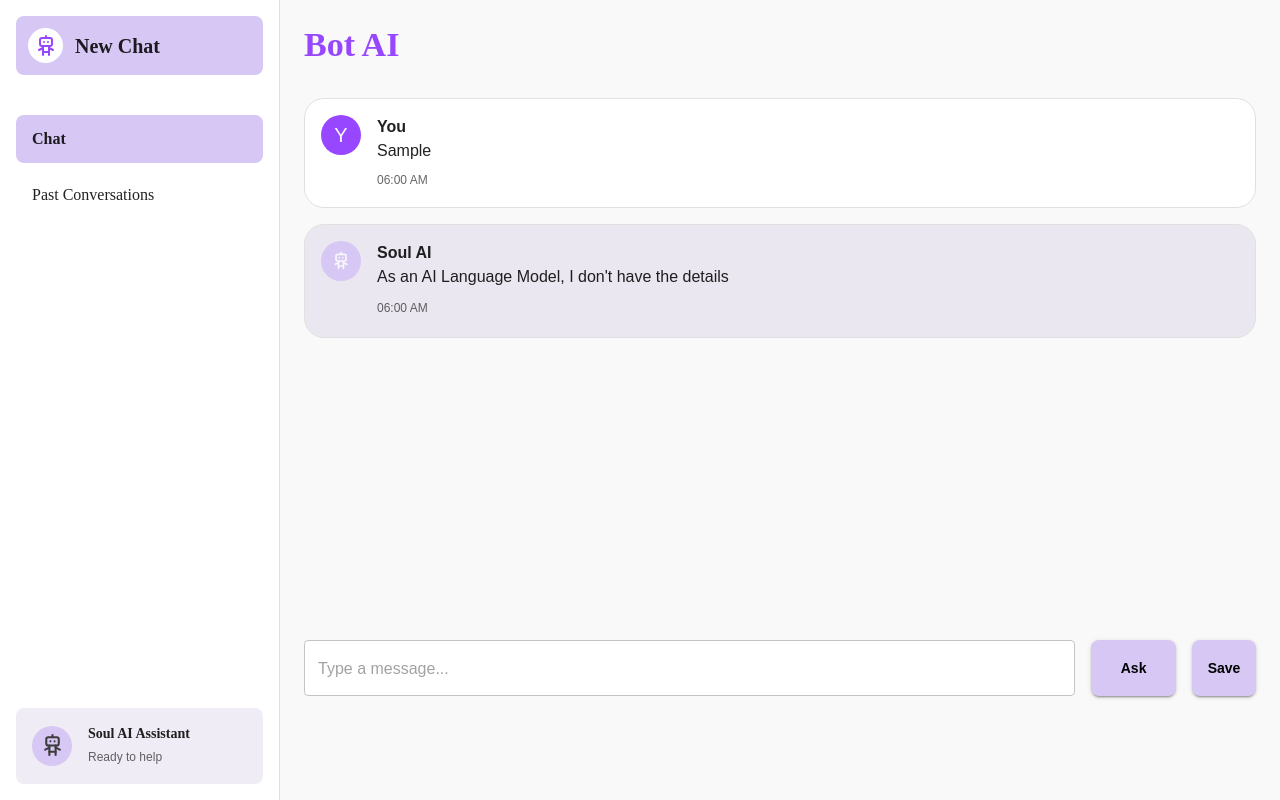
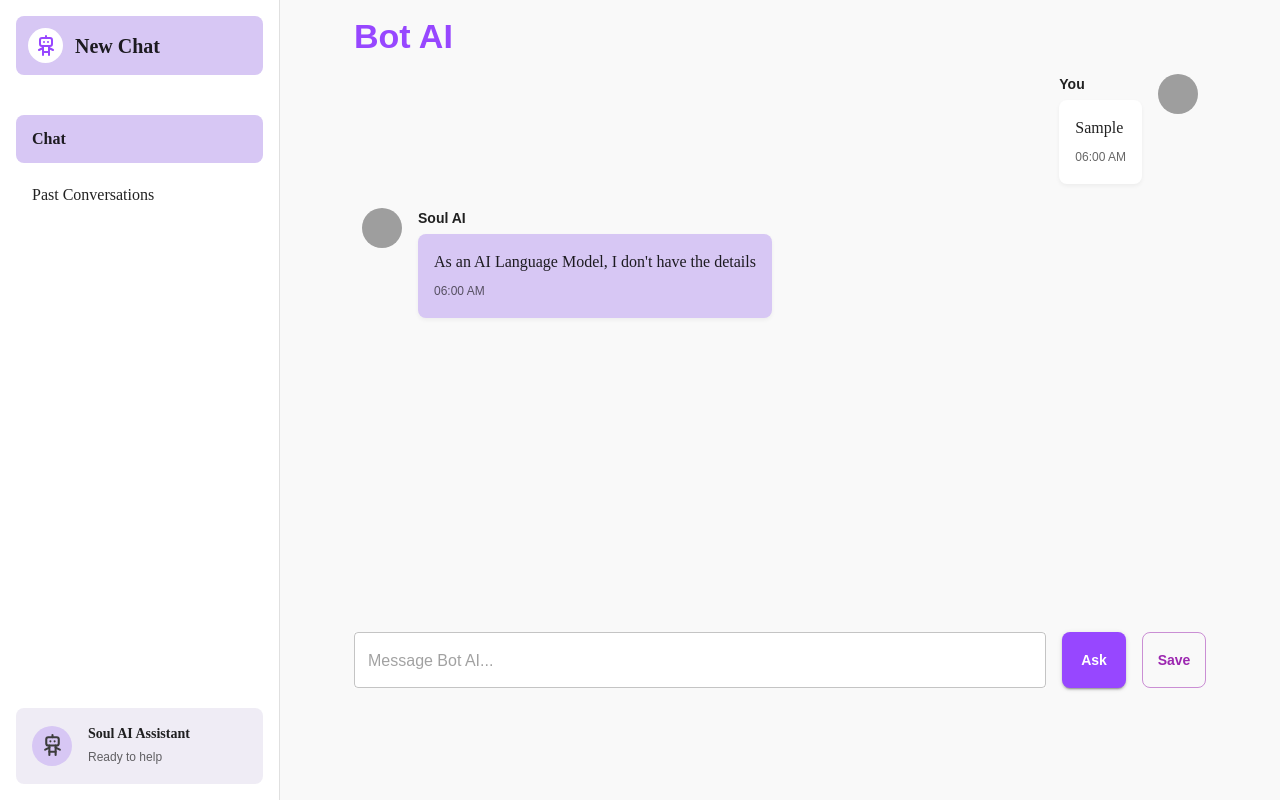
Before and after one commit to Rushikesh1Avachat/x_bot, a React (Create React App) app: page / in a window 1280 px wide. Both pictures are taken after typing "Sample" into the empty fields and a click on the button "Ask". Built offline with nearby package versions, Linux system fonts and the light colour scheme; grey boxes are pictures that could not be loaded.

Commit message:
try to pass demigod test cases

```diff
--- a/src/App.js
+++ b/src/App.js
@@ -1,48 +1,21 @@
-import React, { useState, useEffect } from 'react';
+import React from 'react';
 import { Routes, Route } from 'react-router-dom';
-import { ThemeProvider, CssBaseline, Box, CircularProgress } from '@mui/material';
-import axios from 'axios';
-import { theme } from './theme/theme';
+import { ThemeProvider, CssBaseline } from '@mui/material';
 import Layout from './components/Layout';
 import ChatPage from './pages/ChatPage';
 import HistoryPage from './pages/HistoryPage';
+import { theme } from "./theme/theme";
 
 function App() {
-  const [botData, setBotData] = useState([]);
-  const [loading, setLoading] = useState(true);
-
-  useEffect(() => {
-    const fetchData = async () => {
-      try {
-        // Matches the public/api/data.json path
-        const response = await axios.get('/api/data.json');
-        setBotData(response.data);
-      } catch (error) {
-        console.error("Error loading mock data:", error);
-      } finally {
-        setLoading(false);
-      }
-    };
-    fetchData();
-  }, []);
-
-  if (loading) {
-    return (
-      <Box sx={{ display: 'flex', justifyContent: 'center', alignItems: 'center', height: '100vh', bgcolor: '#F9F9FB' }}>
-        <CircularProgress sx={{ color: '#9747FF' }} />
-      </Box>
-    );
-  }
-
   return (
     <ThemeProvider theme={theme}>
       <CssBaseline />
-      <Layout>
-        <Routes>
-          <Route path="/" element={<ChatPage botData={botData} />} />
+      <Routes>
+        <Route element={<Layout />}>
+          <Route path="/" element={<ChatPage />} />
           <Route path="/history" element={<HistoryPage />} />
-        </Routes>
-      </Layout>
+        </Route>
+      </Routes>
     </ThemeProvider>
   );
 }
--- a/src/components/ChatBubble.jsx
+++ b/src/components/ChatBubble.jsx
@@ -1,42 +1,53 @@
 import React, { useState } from 'react';
-import { Box, Typography, Avatar, Paper, IconButton } from '@mui/material';
-import { TbRobot } from 'react-icons/tb';
+import { Box, Typography, Avatar, IconButton, Rating } from '@mui/material';
 import { MdThumbUpOffAlt, MdThumbDownOffAlt } from 'react-icons/md';
 
-const ChatBubble = ({ message, onFeedback }) => {
-  const isBot = message.role === 'Soul AI';
+const ChatBubble = ({ message, onLikeDislike }) => {
+  const isBot = message.role === 'bot';
   const [isHovered, setIsHovered] = useState(false);
 
   return (
     <Box
       onMouseEnter={() => setIsHovered(true)}
       onMouseLeave={() => setIsHovered(false)}
-      sx={{ display: 'flex', gap: 2, mb: 3, flexDirection: isBot ? 'row' : 'row-reverse' }}
+      sx={{
+        display: 'flex',
+        gap: 2,
+        mb: 3,
+        flexDirection: isBot ? 'row' : 'row-reverse',
+        alignItems: 'flex-start'
+      }}
     >
-      <Avatar sx={{ bgcolor: isBot ? '#D7C7F4' : '#9747FF' }}>
-        {isBot ? <TbRobot color="#333" /> : 'Y'}
-      </Avatar>
-      <Box sx={{ maxWidth: '80%' }}>
-        <Typography variant="subtitle2" sx={{ fontWeight: 'bold', mb: 0.5 }}>{message.role}</Typography>
-        <Paper elevation={0} sx={{ p: 2, bgcolor: isBot ? '#AF9FCD33' : '#fff', borderRadius: '20px', border: '1px solid #E0E0E0' }}>
-          {/* Requirement: AI Response inside <p> tag */}
-          <p style={{ margin: 0 }}>{message.text}</p>
+      <Avatar src={isBot ? "/bot-logo.png" : "/user-logo.png"} />
+      <Box sx={{ maxWidth: '70%' }}>
+        <Typography variant="subtitle2" sx={{ fontWeight: 'bold', mb: 0.5 }}>
+          {isBot ? <span>Soul AI</span> : 'You'}
+        </Typography>
+        <Box sx={{
+          p: 2,
+          bgcolor: isBot ? 'primary.light' : '#fff',
+          borderRadius: 2,
+          boxShadow: '0px 2px 4px rgba(0,0,0,0.05)'
+        }}>
+          {/* Requirement: AI Response must be in a <p> tag */}
+          <p style={{ margin: 0, fontSize: '1rem' }}>{message.text}</p>
 
           <Box sx={{ display: 'flex', justifyContent: 'space-between', mt: 1, alignItems: 'center' }}>
-            <Typography variant="caption" color="textSecondary">{message.time}</Typography>
+            <Typography variant="caption" color="text.secondary">{message.time}</Typography>
+
             {isBot && isHovered && (
-              <Box>
-                <IconButton size="small"><MdThumbUpOffAlt size={16} /></IconButton>
-                <IconButton size="small" onClick={onFeedback}><MdThumbDownOffAlt size={16} /></IconButton>
+              <Box sx={{ display: 'flex', gap: 1 }}>
+                <IconButton size="small" onClick={() => onLikeDislike('like')}>
+                  <MdThumbUpOffAlt size={16} />
+                </IconButton>
+                <IconButton size="small" onClick={() => onLikeDislike('dislike')}>
+                  <MdThumbDownOffAlt size={16} />
+                </IconButton>
               </Box>
             )}
           </Box>
-          {message.feedback && (
-            <Typography variant="body2" sx={{ mt: 1, fontWeight: 'bold' }}>
-              Feedback: <span style={{ fontWeight: 'normal' }}>{message.feedback}</span>
-            </Typography>
-          )}
-        </Paper>
+          {message.rating && <Rating value={message.rating} readOnly size="small" sx={{ mt: 1 }} />}
+        </Box>
       </Box>
     </Box>
   );
--- a/src/pages/ChatPage.jsx
+++ b/src/pages/ChatPage.jsx
@@ -1,75 +1,89 @@
-import React, { useState } from 'react';
-import { Box, TextField, Button, Typography, Paper, Avatar, IconButton, Grid, Container } from '@mui/material';
-import { TbRobot } from 'react-icons/tb';
-import { MdThumbUpOffAlt, MdThumbDownOffAlt } from 'react-icons/md';
-import FeedbackModal from "../components/FeedbackModal"
-const ChatPage = ({ botData }) => {
+import React, { useState, useEffect } from 'react';
+import { Box, Container, TextField, Button, Grid, Paper, Typography, Avatar } from '@mui/material';
+import axios from 'axios';
+import { TbRobot } from 'react-icons/tb'; // Using the React Icon we discussed
+import ChatBubble from '../components/ChatBubble';
+import FeedbackModal from '../components/FeedbackModal';
+
+const ChatPage = () => {
   const [input, setInput] = useState('');
   const [messages, setMessages] = useState([]);
+  const [data, setData] = useState([]);
   const [openFeedback, setOpenFeedback] = useState(false);
-  const [activeMsgIndex, setActiveMsgIndex] = useState(null);
 
-  // Logic to handle question matching
-  const getBotResponse = (userInput) => {
-    const clean = (str) => str.toLowerCase().trim().replace(/[?]$/, "");
-    const match = botData.find(item => clean(item.question) === clean(userInput));
-    return match ? match.response : "As an AI Language Model, I don't have the details";
-  };
+  // Fetch all 54 questions on mount
+  useEffect(() => {
+    axios.get('/api/data.json')
+      .then(res => setData(res.data))
+      .catch(err => console.error("Error loading JSON:", err));
+  }, []);
 
   const handleAsk = (e) => {
-    if (e) e.preventDefault();
+    if (e) e.preventDefault(); // Requirement: Handles type="submit"
     if (!input.trim()) return;
 
+    // Normalization: Remove trailing '?' and lowercase for better matching
+    const cleanStr = (str) => str.toLowerCase().trim().replace(/\?$/, "");
+    const userQuery = cleanStr(input);
+
+    const match = data.find(item => cleanStr(item.question) === userQuery);
+
     const userMsg = {
-      role: 'You',
+      role: 'user',
       text: input,
       time: new Date().toLocaleTimeString([], { hour: '2-digit', minute: '2-digit' })
     };
 
     const botMsg = {
-      role: 'Soul AI',
-      text: getBotResponse(input),
-      time: new Date().toLocaleTimeString([], { hour: '2-digit', minute: '2-digit' }),
-      feedback: ''
+      role: 'bot',
+      // Requirement: Returns specific match or standard fallback
+      text: match ? match.response : "As an AI Language Model, I don't have the details",
+      time: new Date().toLocaleTimeString([], { hour: '2-digit', minute: '2-digit' })
     };
 
     setMessages([...messages, userMsg, botMsg]);
     setInput('');
   };
 
-  // Logic for LocalStorage persistence
-  const handleSaveChat = () => {
+  const saveToHistory = () => {
     if (messages.length === 0) return;
     const history = JSON.parse(localStorage.getItem('soul_history') || '[]');
-    const newEntry = {
+    history.push({
       id: Date.now(),
-      date: new Date().toLocaleDateString(),
+      timestamp: new Date().toLocaleString(),
       chat: messages
-    };
-    localStorage.setItem('soul_history', JSON.stringify([...history, newEntry]));
-    alert("Conversation saved to Past Conversations!");
+    });
+    localStorage.setItem('soul_history', JSON.stringify(history));
+    setMessages([]);
+    alert("Chat Saved to Past Conversations!");
   };
 
   return (
-    <Container maxWidth="lg" sx={{ height: '90vh', display: 'flex', flexDirection: 'column', p: 3 }}>
-      <Typography variant="h4" sx={{ color: '#9747FF', mb: 4, fontWeight: 'bold', fontFamily: 'Ubuntu' }}>Bot AI</Typography>
+    <Container maxWidth="md" sx={{ height: '90vh', display: 'flex', flexDirection: 'column', py: 2, fontFamily: 'Ubuntu' }}>
 
-      <Box sx={{ flexGrow: 1, overflowY: 'auto', mb: 2 }}>
+      {/* Bot Header Title */}
+      <Typography variant="h4" sx={{ color: '#9747FF', mb: 2, fontWeight: 'bold' }}>Bot AI</Typography>
+
+      <Box sx={{ flexGrow: 1, overflowY: 'auto', mb: 2, px: 1 }}>
         {messages.length === 0 ? (
-          <Box textAlign="center" mt={10}>
-            <Typography variant="h5" sx={{ mb: 4, fontWeight: 'bold' }}>How Can I Help You Today?</Typography>
-            <Avatar sx={{ width: 80, height: 80, mx: 'auto', bgcolor: '#D7C7F4', mb: 4 }}>
-               <TbRobot size={50} color="#3C3C3C" />
+          <Box textAlign="center" mt={5}>
+            <Typography variant="h5" fontWeight="bold">How Can I Help You Today?</Typography>
+
+            {/* Unified Bot Icon */}
+            <Avatar sx={{ width: 60, height: 60, mx: 'auto', my: 3, bgcolor: '#D7C7F4' }}>
+              <TbRobot size={40} color="#3C3C3C" />
             </Avatar>
+
             <Grid container spacing={2}>
-              {/* Suggestion Cards */}
-              {["Hi, how are you", "What is a Promise in JavaScript?"].map((q, idx) => (
-                <Grid item xs={6} key={idx}>
+              {/* Suggestion Chips: First 4 questions from JSON */}
+              {data.slice(0, 4).map(item => (
+                <Grid item xs={6} key={item.id}>
                   <Paper
-                    sx={{ p: 2, cursor: 'pointer', '&:hover': { bgcolor: '#f0f0f0' } }}
-                    onClick={() => { setInput(q); }}
+                    elevation={1}
+                    sx={{ p: 2, cursor: 'pointer', '&:hover': { bgcolor: '#F0F0F0' }, borderRadius: 2 }}
+                    onClick={() => setInput(item.question)}
                   >
-                    <Typography fontWeight="bold">{q}</Typography>
+                    <Typography fontWeight="bold" variant="body2">{item.question}</Typography>
                     <Typography variant="caption" color="textSecondary">Get instant answers</Typography>
                   </Paper>
                 </Grid>
@@ -77,64 +91,40 @@ const ChatPage = ({ botData }) => {
             </Grid>
           </Box>
         ) : (
-          messages.map((msg, i) => (
-            <Paper
+          messages.map((m, i) => (
+            <ChatBubble
               key={i}
-              elevation={0}
-              sx={{
-                p: 2, mb: 2,
-                bgcolor: msg.role === 'You' ? '#FFFFFF' : '#AF9FCD33',
-                borderRadius: '20px',
-                border: '1px solid #E0E0E0',
-                '&:hover .actions': { opacity: 1 }
-              }}
-            >
-              <Box sx={{ display: 'flex', gap: 2 }}>
-                <Avatar sx={{ bgcolor: msg.role === 'You' ? '#9747FF' : '#D7C7F4' }}>
-                  {msg.role === 'You' ? 'Y' : <TbRobot />}
-                </Avatar>
-                <Box sx={{ flexGrow: 1 }}>
-                  <Typography fontWeight="bold">{msg.role}</Typography>
-                  <Typography variant="body1">{msg.text}</Typography>
-                  <Box sx={{ display: 'flex', alignItems: 'center', justifyContent: 'space-between', mt: 1 }}>
-                    <Typography variant="caption" color="textSecondary">{msg.time}</Typography>
-                    {msg.role === 'Soul AI' && (
-                      <Box className="actions" sx={{ opacity: 0, transition: '0.2s' }}>
-                        <IconButton size="small"><MdThumbUpOffAlt fontSize="small" /></IconButton>
-                        <IconButton size="small" onClick={() => { setActiveMsgIndex(i); setOpenFeedback(true); }}>
-                          <MdThumbDownOffAlt fontSize="small" />
-                        </IconButton>
-                      </Box>
-                    )}
-                  </Box>
-                  {msg.feedback && (
-                    <Typography variant="body2" sx={{ mt: 1 }}><strong>Feedback:</strong> {msg.feedback}</Typography>
-                  )}
-                </Box>
-              </Box>
-            </Paper>
+              message={m}
+              onOpenFeedback={() => setOpenFeedback(true)}
+            />
           ))
         )}
       </Box>
 
-      {/* Input Area */}
-      <Box component="form" onSubmit={handleAsk} sx={{ display: 'flex', gap: 2 }}>
+      {/* Input Form Area */}
+      <Box component="form" onSubmit={handleAsk} sx={{ display: 'flex', gap: 2, pb: 2 }}>
         <TextField
-          fullWidth value={input}
+          fullWidth
+          placeholder="Message Bot AI..."
+          value={input}
           onChange={(e) => setInput(e.target.value)}
-          placeholder="Type a message..." sx={{ bgcolor: 'white' }}
+          sx={{ bgcolor: 'white' }}
         />
-        <Button type="submit" variant="contained" sx={{ bgcolor: '#D7C7F4', color: 'black', px: 4 }}>Ask</Button>
-        <Button variant="contained" onClick={handleSaveChat} sx={{ bgcolor: '#D7C7F4', color: 'black' }}>Save</Button>
+        <Button type="submit" variant="contained" sx={{ bgcolor: '#9747FF', '&:hover': { bgcolor: '#7B39D1' } }}>
+          Ask
+        </Button>
+        <Button type="button" variant="outlined" color="secondary" onClick={saveToHistory}>
+          Save
+        </Button>
       </Box>
 
+      {/* Feedback Dialog */}
       <FeedbackModal
         open={openFeedback}
         onClose={() => setOpenFeedback(false)}
-        onSubmit={(text) => {
-          const updated = [...messages];
-          updated[activeMsgIndex].feedback = text;
-          setMessages(updated);
+        onSubmit={(feedback) => {
+          console.log("User Feedback:", feedback);
+          alert("Thank you for your feedback!");
         }}
       />
     </Container>
--- a/src/pages/HistoryPage.jsx
+++ b/src/pages/HistoryPage.jsx
@@ -1,38 +1,30 @@
+// src/pages/HistoryPage.jsx
 import React, { useEffect, useState } from 'react';
-import { Box, Typography, Paper, Container } from '@mui/material';
+import { Box, Typography, Paper } from '@mui/material';
 
 const HistoryPage = () => {
   const [history, setHistory] = useState([]);
 
   useEffect(() => {
+    // Logic: Load from localStorage
     const data = JSON.parse(localStorage.getItem('soul_history') || '[]');
     setHistory(data);
   }, []);
 
   return (
-    <Container maxWidth="md" sx={{ py: 4 }}>
-      <Typography variant="h4" gutterBottom sx={{ fontFamily: 'Ubuntu', fontWeight: 'bold' }}>
-        Conversation History
-      </Typography>
-      {history.length === 0 ? (
-        <Typography color="textSecondary">No past conversations found.</Typography>
-      ) : (
-        history.map((session) => (
-          <Paper key={session.id} sx={{ p: 3, mb: 3, bgcolor: '#AF9FCD11', borderRadius: 3 }}>
-            <Typography variant="caption" fontWeight="bold" color="primary">{session.date}</Typography>
-            {session.chat.map((m, i) => (
-              <Box key={i} sx={{ mt: 1.5 }}>
-                <Typography variant="body2">
-                  <strong style={{ color: m.role === 'bot' ? '#9747FF' : '#3C3C3C' }}>
-                    {m.role === 'bot' ? 'Soul AI' : 'You'}:
-                  </strong> {m.text}
-                </Typography>
-              </Box>
-            ))}
-          </Paper>
-        ))
-      )}
-    </Container>
+    <Box>
+      <Typography variant="h4" gutterBottom>Conversation History</Typography>
+      {history.map((session) => (
+        <Paper key={session.id} sx={{ p: 2, mb: 2, bgcolor: '#AF9FCD33' }}>
+          <Typography variant="caption">{session.date}</Typography>
+          {session.chat.map((m, i) => (
+            <Typography key={i} variant="body2">
+              <strong>{m.role}:</strong> {m.text}
+            </Typography>
+          ))}
+        </Paper>
+      ))}
+    </Box>
   );
 };
 
```
Also changed, not shown: src/components/ChatPage.jsx (+9 -63 lines), src/components/FeedbackModal.jsx (+42 -19 lines), src/index.js (+10 -9 lines).
